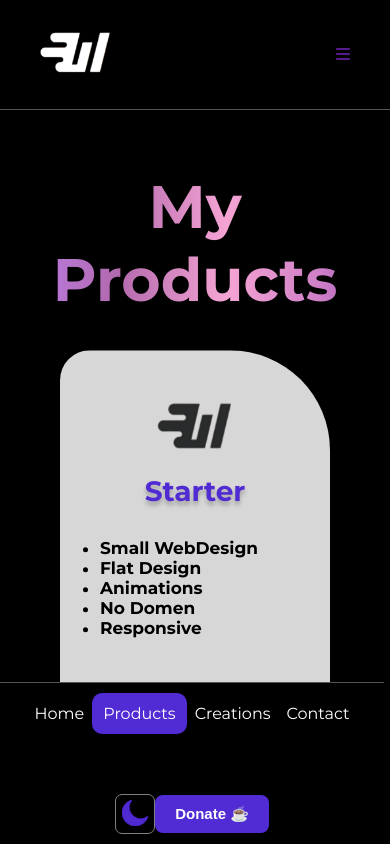
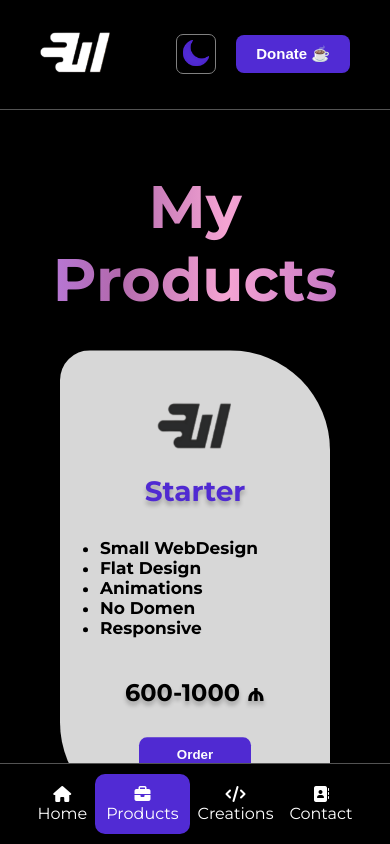
Before and after one commit to WebDevelopment0103/TEST-WEBDEV, a plain HTML site: page sources/products.html in a window 390 px wide. Drawn offline with nearby package versions, Linux system fonts and the light colour scheme; a script that the page names is missing.

Commit message:
Add files via upload

```diff
--- a/script/script.js
+++ b/script/script.js
@@ -104,6 +104,12 @@ function updateTheme() {
                 document.querySelectorAll('.social-reddit a i').forEach(social => {
                     social.style.color = '#000';
                 });
+                document.querySelectorAll('.nav__link i').forEach(icon => {
+                    icon.style.color = '#000';
+                });
+                document.querySelectorAll('.hovered i , .hovered p').forEach(icon => {
+                    icon.style.color = '#fff';
+                });
 
             } else {
                 logos.forEach(logo => {
@@ -180,6 +186,9 @@ function updateTheme() {
                 document.querySelectorAll('.social-reddit a i').forEach(social => {
                     social.style.color = '#fff';
                 });
+                document.querySelectorAll('.nav__link i').forEach(icon => {
+                    icon.style.color = '#fff';
+                });
             }
         });
     }
--- a/sources/products.html
+++ b/sources/products.html
@@ -16,14 +16,41 @@
 </head>
 
 <body>
-    <div id="content">
+        <div id="content">
         <aside class="side__menu">
             <div class="side__main container">
                 <div class="side__header">
-                    <a href="/index.html">
+                    <a href="index.html">
                         <div class="logo"><img src="/img/Weblogo 1.png" alt=""></div>
                     </a>
                     <a href="#" class="close__btn"><i class="fa-solid fa-x"></i></a>
+                </div>
+                <nav class="navbar">
+                    <ul class="nav__list">
+                        <li class="nav__item"><a href="/index.html" class="nav__link"><i class="fa-solid fa-house"
+                                    style="color: #ffffff;"></i>
+                                <p>Home</p>
+                            </a></li>
+                        <li class="nav__item hovered"><a href="#" class="nav__link"><i
+                                    class="fa-solid fa-briefcase" style="color: #ffffff;"></i>
+                                <p>Products</p>
+                            </a></li>
+                        <li class="nav__item"><a href="/sources/portfolio.html" class="nav__link"><i
+                                    class="fa-solid fa-code" style="color: #ffffff;"></i>
+                                <p>Creations</p>
+                            </a></li>
+                        <li class="nav__item"><a href="/sources/contact.html" class="nav__link"><i
+                                    class="fa-solid fa-address-book" style="color: #ffffff;"></i>
+                                <p> Contact</p>
+                            </a></li>
+                    </ul>
+                </nav>
+            </div>
+        </aside>
+        <header class="header">
+            <div class="header__main container">
+                <div class="logo">
+                    <a href="#"><img src="/img/Weblogo 1.png" alt="logo"></a>
                 </div>
                 <nav class="navbar">
                     <ul class="nav__list">
@@ -35,39 +62,25 @@
                     <div class="buttons__wrapper">
                         <div class="theme-switch-wrapper">
                             <button class="theme-button">
-                                <a href="#"><img src="/img/dark-mode.png" alt="Switch Theme" class="theme-icon" style="width: 30px; height: 30px;"></a>
+                                <a href="#"><img src="/img/dark-mode.png" alt="Switch Theme" class="theme-icon"
+                                        style="width: 30px; height: 30px;"></a>
                             </button>
                         </div>
                         <button class="btn btn-1"><a target="_blank"
-                            href="https://www.buymeacoffee.com/azadpirverdiyev">Donate ☕</a></button><br>
-                    </div>
-                </nav>
-            </div>
-        </aside>
-        <header class="header">
-            <div class="header__main container">
-                <div class="logo">
-                    <a href="/index.html"><img src="/img/Weblogo 1.png" alt="logo"></a>
-                </div>
-                <nav class="navbar">
-                    <ul class="nav__list">
-                        <li class="nav__item"><a href="/index.html" class="nav__link">Home</a></li>
-                        <li class="nav__item hovered"><a href="#" class="nav__link">Products</a></li>
-                        <li class="nav__item"><a href="/sources/portfolio.html" class="nav__link">Creations</a></li>
-                        <li class="nav__item"><a href="/sources/contact.html" class="nav__link">Contact</a></li>
-                    </ul>
-                    <div class="buttons__wrapper">
-                        <div class="theme-switch-wrapper">
-                            <button class="theme-button">
-                                <a href="#"><img src="/img/dark-mode.png" alt="Switch Theme" class="theme-icon" style="width: 30px; height: 30px;"></a>
-                            </button>
-                        </div>
-                        <button class="btn btn-1"><a target="_blank"
-                            href="https://www.buymeacoffee.com/azadpirverdiyev">Donate ☕</a></button>
+                                href="https://www.buymeacoffee.com/azadpirverdiyev">Donate ☕</a></button>
                     </div>
                 </nav>
                 <div class="sidebar">
-                    <a class="sidebar__btn" href=""><i class="fa-solid fa-bars"></i></a>
+                    <div class="theme-switch-wrapper">
+                        <button class="theme-button">
+                            <a href="#"><img src="/img/dark-mode.png" alt="Switch Theme" class="theme-icon"
+                                    style="width: 30px; height: 30px;"></a>
+                        </button>
+                    </div>
+                    <div class="buttons__wrapper">
+                        <button class="btn btn-1"><a target="_blank"
+                                href="https://www.buymeacoffee.com/azadpirverdiyev">Donate ☕</a></button><br>
+                    </div>
                 </div>
             </div>
         </header>
--- a/style/style.css
+++ b/style/style.css
@@ -1609,7 +1609,7 @@ body {
         justify-content: space-between;
         align-items: center;
         background-color: var(--black-color);
-        width: 98.5%;
+        width: 100%;
         bottom: -100%;
         left: 0;
         padding: 10px;
@@ -1617,6 +1617,9 @@ body {
         border-top: solid 1px rgb(83, 83, 83);
     }
 
+    footer{
+        margin-bottom: 80px;
+    }
 
     .nav__list .nav__item .nav__link {
         padding: 8px;
```
Also changed, not shown: sources/contact.html (+33 -20 lines), sources/portfolio.html (+42 -29 lines).
